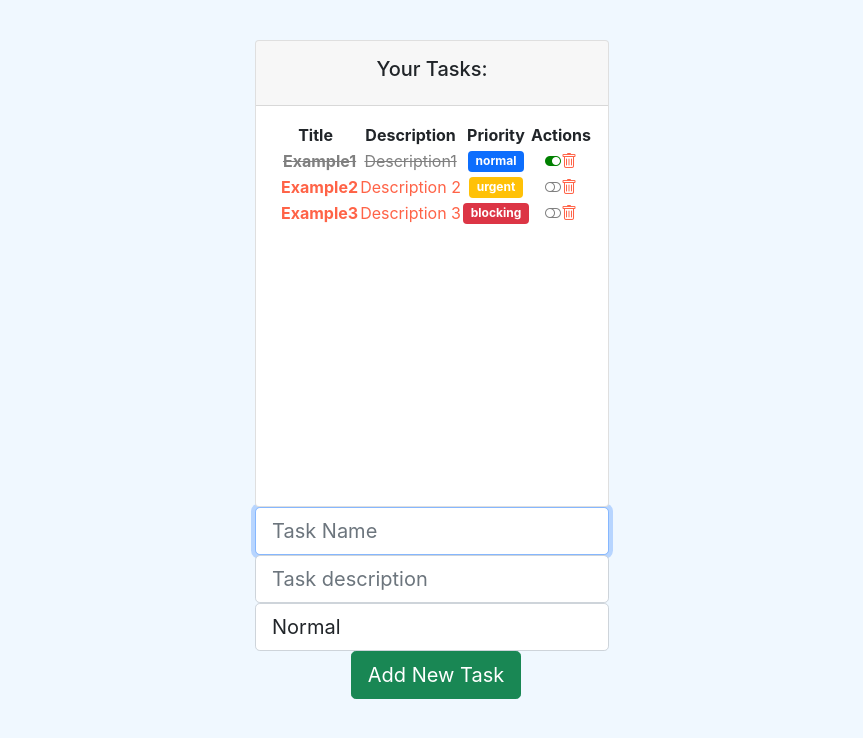
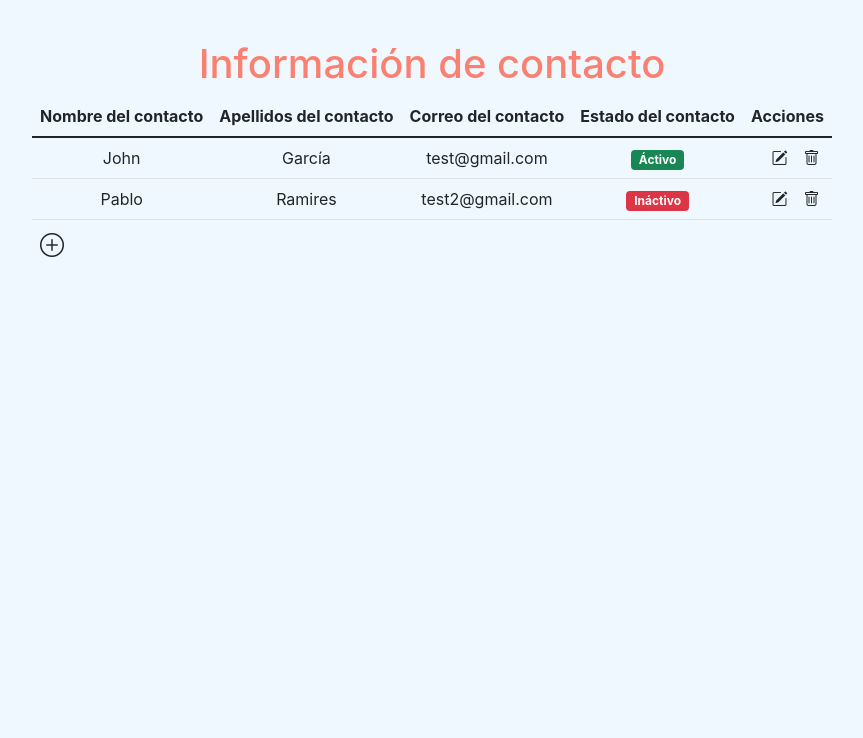
Before and after one commit to johnGarciaM/todo-app, a React (Create React App) app: page / in a window 1280 px wide. Shown: the top 738 px of the page, without its empty margins (208-1071 px from the left). Built offline with nearby package versions, Linux system fonts and the light colour scheme.

Commit message:
set styles in contact component

```diff
--- a/src/App.js
+++ b/src/App.js
@@ -1,23 +1,12 @@
 import "./App.css";
-// import { Person } from "./models/person.class";
-import TaskListComponent from "./components/container/task.list.jsx";
-// import ContactComponent from "./components/container/contact";
-// import ClockComponent from "./components/pure/Clock.jsx";
-// import Father from "./components/container/father";
+// import TaskListComponent from "./components/container/task.list.jsx";
+import ContactComponent from "./components/container/contact";
 
 function App() {
-	// const myPerson = new Person({
-	// 	nombre: "Pedro",
-	// 	apellidos: "Robles Pumarejo",
-	// 	fecha: new Date(),
-	// 	edad: 30,
-	// });
 	return (
 		<div className="App">
-			<TaskListComponent></TaskListComponent>
-			{/* <ContactComponent></ContactComponent> */}
-			{/* <ClockComponent person={myPerson}></ClockComponent> */}
-			{/* <Father></Father> */}
+			{/* <TaskListComponent></TaskListComponent> */}
+			<ContactComponent></ContactComponent>
 		</div>
 	);
 }
--- a/src/components/container/contact.jsx
+++ b/src/components/container/contact.jsx
@@ -1,18 +1,48 @@
-import React from "react";
+import { useState } from "react";
 import { Contact } from "../../models/contact.class";
 import { ContactDetail } from "../pure/contactDetail";
 
 const ContactComponent = () => {
-  const newContact = new Contact({
+	// * Initialize contacts by default.
+	const contact1 = new Contact({
+		id: 1,
 		name: "John",
 		lastName: "García",
 		email: "test@gmail.com",
 		connected: true,
 	});
+	const contact2 = new Contact({
+		id: 2,
+		name: "Pablo",
+		lastName: "Ramires",
+		email: "test2@gmail.com",
+		connected: false,
+	});
+
+	let [contacts, setContacts] = useState([contact1, contact2]);
+
+	// const addContact = (contact) => {
+	// 	contacts = [...contacts, contact];
+	// 	setContacts(contacts);
+	// };
+
+	const updateContact = (id) => {
+		console.log("id :>> ", id);
+	};
+
+	const deleteContact = (id) => {
+		contacts = contacts.filter((contact) => contact.id !== id);
+		setContacts(contacts);
+	};
+
 	return (
 		<div>
 			<h1>Información de contacto</h1>
-      <ContactDetail contact={newContact} />
+			<ContactDetail
+				contacts={contacts}
+				updateContact={updateContact}
+				deleteContact={deleteContact}
+			/>
 		</div>
 	);
 };
--- a/src/components/pure/contactDetail.jsx
+++ b/src/components/pure/contactDetail.jsx
@@ -2,23 +2,75 @@ import React from "react";
 import PropTypes from "prop-types";
 import { Contact } from "../../models/contact.class";
 
-export const ContactDetail = ({ contact }) => {
-  return (
-    <div
-      style={{ display: "flex", flexDirection: "column", fontSize: "1.5rem" }}
-    >
-      <span>Nombre del contacto: {contact.name}</span>
-      <span>Apellido del contacto: {contact.lastName}</span>
-      <span>Correo del contacto: {contact.email}</span>
-      <span>
-        Está conectado: {contact.connected ? "Conectado" : "No esta conectado"}
-      </span>
-    </div>
-  );
+export const ContactDetail = ({ contacts, updateContact, deleteContact }) => {
+	const customBadge = (state) => {
+		return state ? (
+			<span className="badge bg-success">Áctivo</span>
+		) : (
+			<span className="badge bg-danger">Ináctivo</span>
+		);
+	};
+
+	const CustomRows = () => {
+		return contacts.length ? (
+			contacts.map((contact, index) => {
+				return (
+					<tr key={index}>
+						<td>{contact.name}</td>
+						<td>{contact.lastName}</td>
+						<td>{contact.email}</td>
+						<td>{customBadge(contact.connected)}</td>
+						<td>
+							<i
+								className="pe-auto bi bi-pencil-square m-3"
+								role="button"
+								onClick={updateContact(contact.id)}
+							></i>
+							<i
+								className="pe-auto bi bi-trash"
+								role="button"
+								onClick={() => deleteContact(contact.id)}
+							></i>
+						</td>
+					</tr>
+				);
+			})
+		) : (
+			<tr>
+				<td colSpan={4}>No hay contactos</td>
+			</tr>
+		);
+	};
+
+	return (
+		<div>
+			<table className="table table-hover">
+				<thead>
+					<tr>
+						<th>Nombre del contacto</th>
+						<th>Apellidos del contacto</th>
+						<th>Correo del contacto</th>
+						<th>Estado del contacto</th>
+						<th>Acciones</th>
+					</tr>
+				</thead>
+				<tbody>
+					{/* previous rows */}
+					{CustomRows()}
+					{/* add new contacts */}
+					<div className="d-flex">
+						<i class="fs-4 bi bi-plus-circle"></i>
+					</div>
+				</tbody>
+			</table>
+		</div>
+	);
 };
 
 ContactDetail.propTypes = {
-  contact: PropTypes.instanceOf(Contact),
+	contacts: PropTypes.arrayOf(PropTypes.instanceOf(Contact)).isRequired,
+	updateContact: PropTypes.func.isRequired,
+	deleteContact: PropTypes.func.isRequired,
 };
 
 export default ContactDetail;
--- a/src/models/contact.class.js
+++ b/src/models/contact.class.js
@@ -1,10 +1,12 @@
 export class Contact {
+	id = 0;
 	name = "";
 	lastName = "";
 	email = "";
 	connected = false;
 
-  constructor({ name, lastName, email, connected }) {
+	constructor({ id, name, lastName, email, connected }) {
+		this.id = id;
 		this.name = name;
 		this.lastName = lastName;
 		this.email = email;
```
Lines whose indentation alone changed are shown as unchanged.
